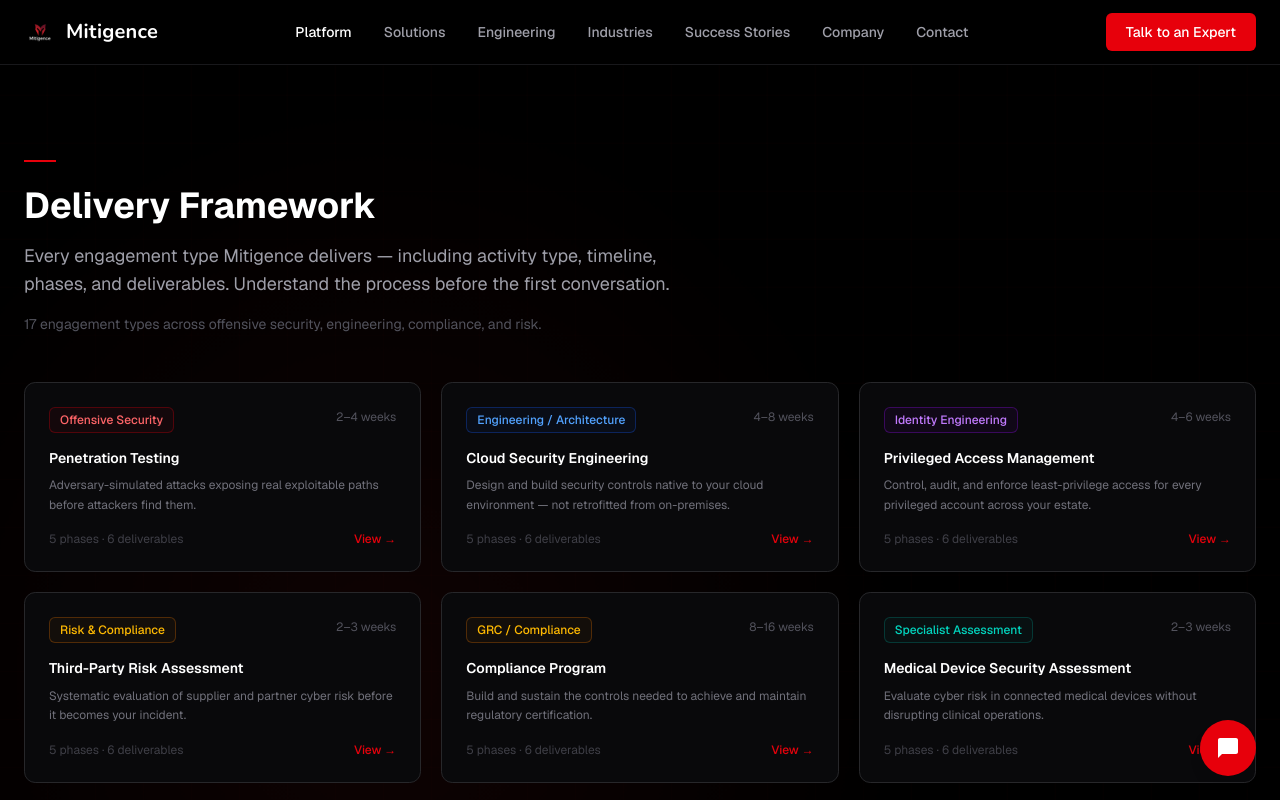
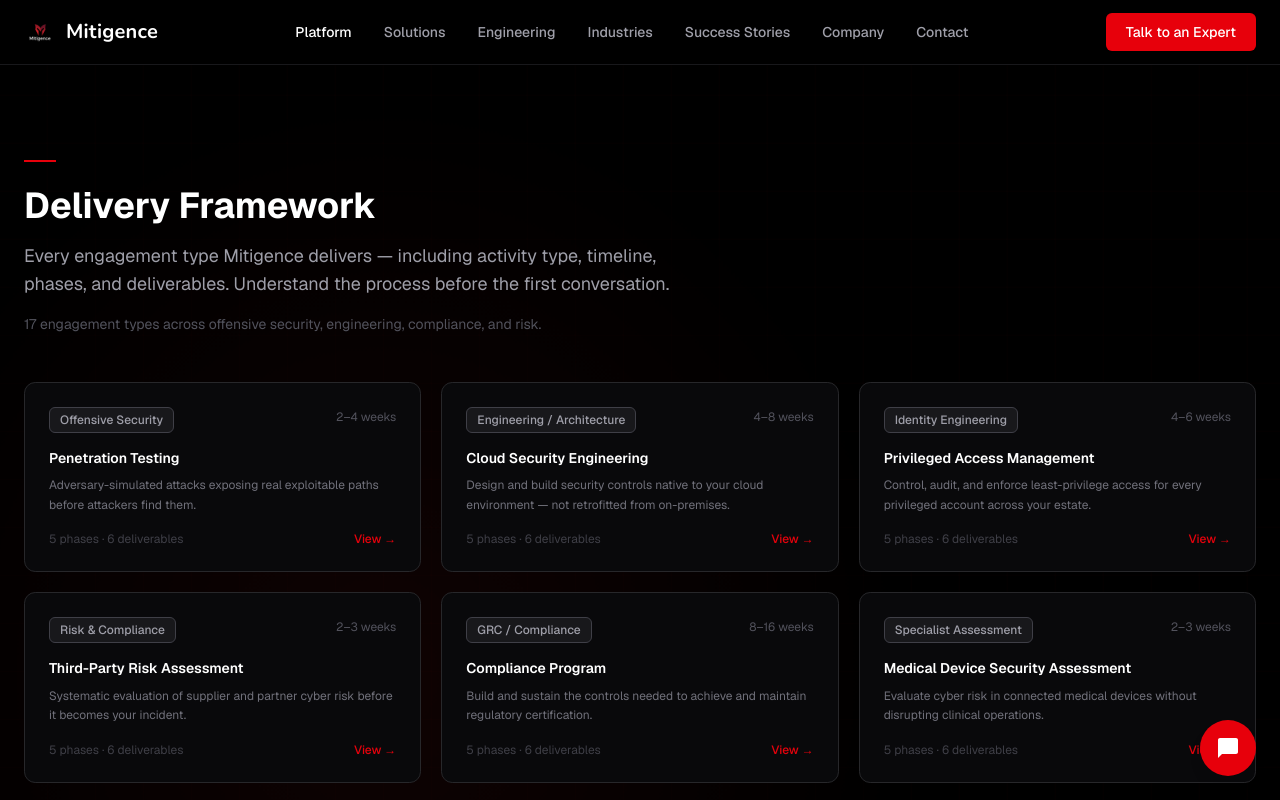
Before and after one commit to Mitigence/mitigence-platform, a Next.js app: page /platform/engineer/delivery-framework in a window 1280 px wide. Shown: the top 800 px of the page. Built offline with nearby package versions, Linux system fonts and the light colour scheme.

Commit message:
fix: uniform zinc badge color on delivery framework tiles — remove per-type color map
Co-Authored-By: Claude Sonnet 4.6 <noreply@anthropic.com>

```diff
--- a/src/app/platform/engineer/delivery-framework/page.tsx
+++ b/src/app/platform/engineer/delivery-framework/page.tsx
@@ -9,23 +9,7 @@ export const metadata: Metadata = {
   alternates: { canonical: '/platform/engineer/delivery-framework' },
 }
 
-const TYPE_COLORS: Record<string, string> = {
-  'Offensive Security': 'text-red-400 border-red-600/30 bg-red-600/5',
-  'Engineering / Architecture': 'text-blue-400 border-blue-600/30 bg-blue-600/5',
-  'Identity Engineering': 'text-purple-400 border-purple-600/30 bg-purple-600/5',
-  'Risk & Compliance': 'text-amber-400 border-amber-600/30 bg-amber-600/5',
-  'GRC / Compliance': 'text-amber-400 border-amber-600/30 bg-amber-600/5',
-  'Specialist Assessment': 'text-teal-400 border-teal-600/30 bg-teal-600/5',
-  'Risk Assessment': 'text-orange-400 border-orange-600/30 bg-orange-600/5',
-  'Preparedness': 'text-green-400 border-green-600/30 bg-green-600/5',
-  'Compliance / GRC': 'text-amber-400 border-amber-600/30 bg-amber-600/5',
-  'Network Engineering': 'text-cyan-400 border-cyan-600/30 bg-cyan-600/5',
-  'Risk Programme': 'text-orange-400 border-orange-600/30 bg-orange-600/5',
-  'Assessment': 'text-zinc-300 border-zinc-600/30 bg-zinc-600/5',
-  'Engineering / Operations': 'text-blue-400 border-blue-600/30 bg-blue-600/5',
-  'Compliance Assessment': 'text-amber-400 border-amber-600/30 bg-amber-600/5',
-  'Offensive Security / DevSecOps': 'text-red-400 border-red-600/30 bg-red-600/5',
-}
+const BADGE_CLASS = 'text-zinc-400 border-zinc-700 bg-zinc-900'
 
 export default function DeliveryFrameworkPage() {
   return (
@@ -43,7 +27,6 @@ export default function DeliveryFrameworkPage() {
 
         <div className="grid grid-cols-1 sm:grid-cols-2 lg:grid-cols-3 gap-5">
           {engagementsData.engagements.map((eng) => {
-            const typeClass = TYPE_COLORS[eng.activityType] ?? 'text-zinc-400 border-zinc-600/30 bg-zinc-600/5'
             return (
               <Link
                 key={eng.id}
@@ -51,7 +34,7 @@ export default function DeliveryFrameworkPage() {
                 className="group block bg-zinc-950 border border-zinc-800 hover:border-red-600/50 rounded-xl p-6 transition-all hover:bg-zinc-900/60"
               >
                 <div className="flex items-start justify-between gap-3 mb-4">
-                  <span className={`inline-block text-xs font-medium px-2.5 py-1 rounded-md border ${typeClass}`}>
+                  <span className={`inline-block text-xs font-medium px-2.5 py-1 rounded-md border ${BADGE_CLASS}`}>
                     {eng.activityType}
                   </span>
                   <span className="text-zinc-600 text-xs whitespace-nowrap mt-0.5">{eng.timeline}</span>
```
